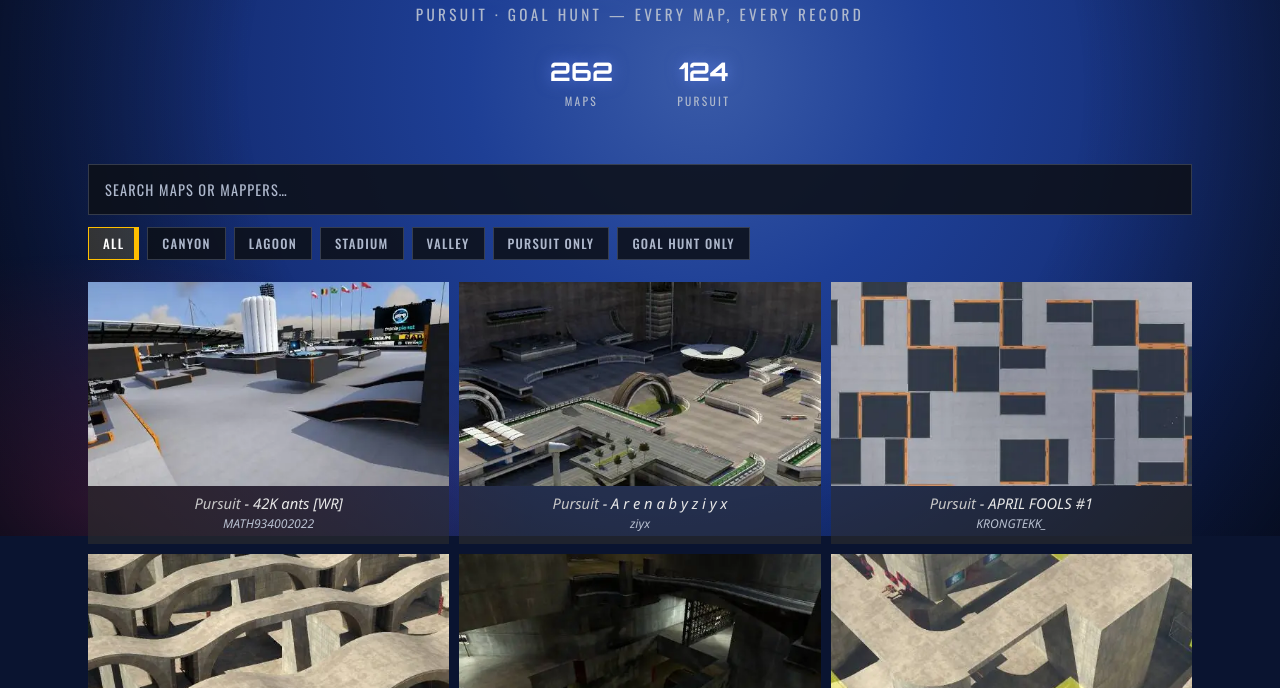
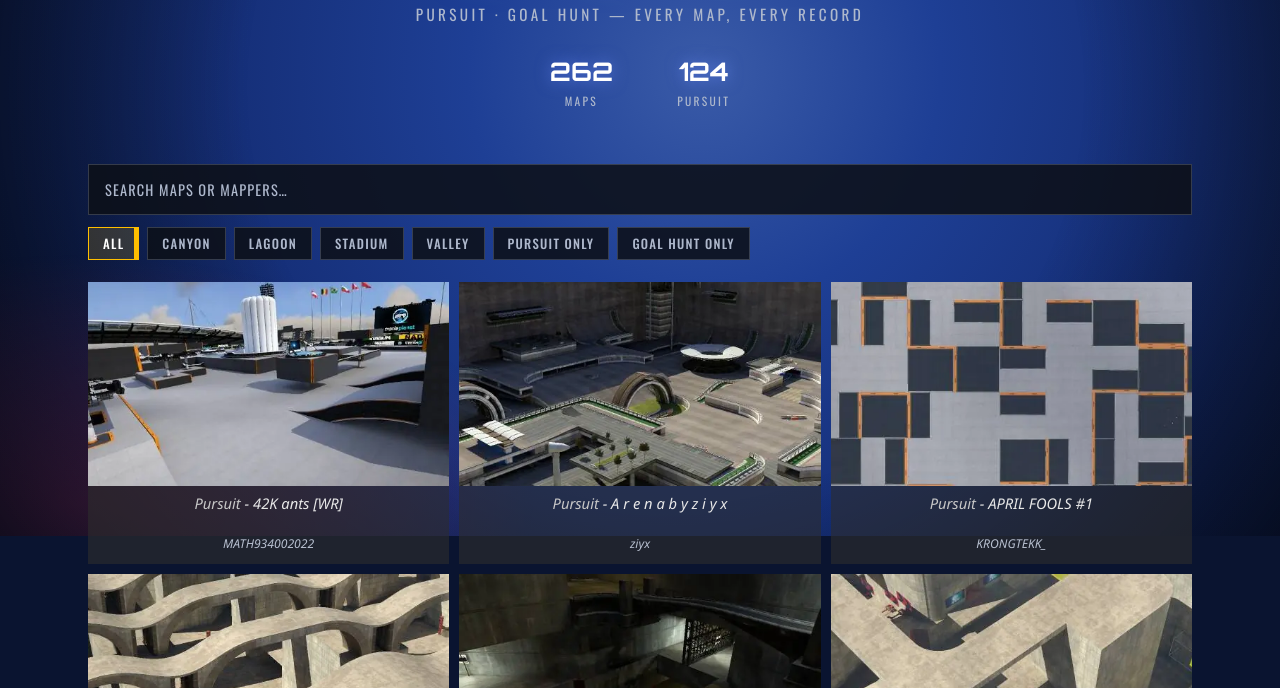
Before and after one commit to tomekdot/trackmania-galaxy, an Astro site: page / in a window 1280 px wide. Shown: the part 264-952 px from the top of the page. Built offline with nearby package versions, Linux system fonts and the light colour scheme; Astro itself is replaced by a stand-in of ours.

Commit message:
style: constant card size + transparent inset hover frame

```diff
--- a/src/styles/galaxy.css
+++ b/src/styles/galaxy.css
@@ -223,11 +223,14 @@ main {
 .thumb { position: relative; aspect-ratio: 16 / 9; overflow: hidden; background: #0d1118; }
 .thumb img { width: 100%; height: 100%; object-fit: cover; display: block; transition: transform 0.3s; }
 .card:hover .thumb img { transform: scale(1.04); }
-/* Selected-card frame from the game: solid amber outline, sharp corners,
-   no glow/shadow, small offset gap showing the blue background through. */
-.card:hover { outline: 2px solid var(--amber); outline-offset: 2px; }
+/* Transparent inset frame on hover — stays inside the card boundary so the
+   card keeps a constant size (no outline-offset extension, no lift). */
+.card:hover { box-shadow: inset 0 0 0 2px rgba(255, 255, 255, 0.45); }
 .card-body {
   padding: 8px 12px 10px;
+  display: flex;
+  flex-direction: column;
+  justify-content: center;
   background: rgba(45, 45, 45, 0.6);
   text-align: center;
   font-family: 'Segoe UI', Arial, Helvetica, sans-serif;
@@ -241,6 +244,7 @@ main {
   font-weight: 500;
   color: #e8e8e8;
   line-height: 1.35;
+  min-height: 2.7em; /* always reserve 2 lines -> uniform card height */
   overflow: hidden;
   display: -webkit-box;
   -webkit-line-clamp: 2;
```
